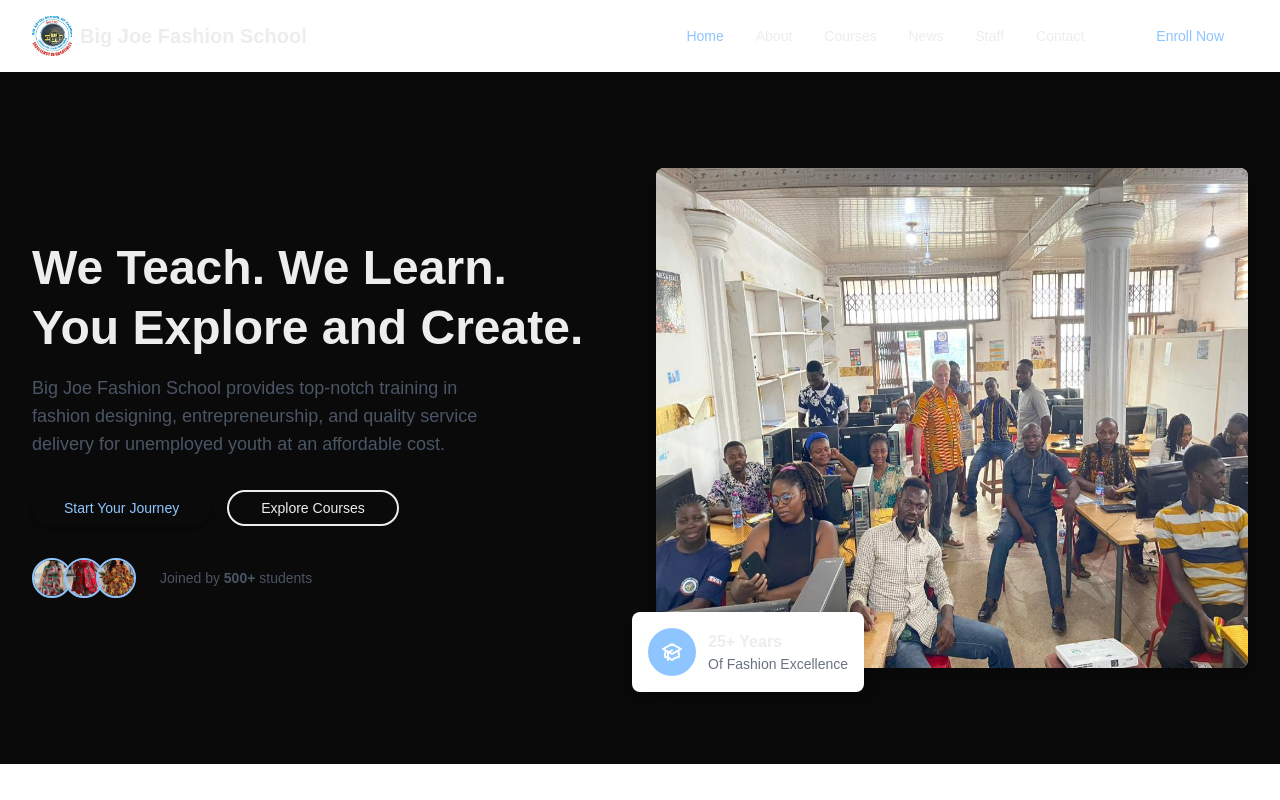
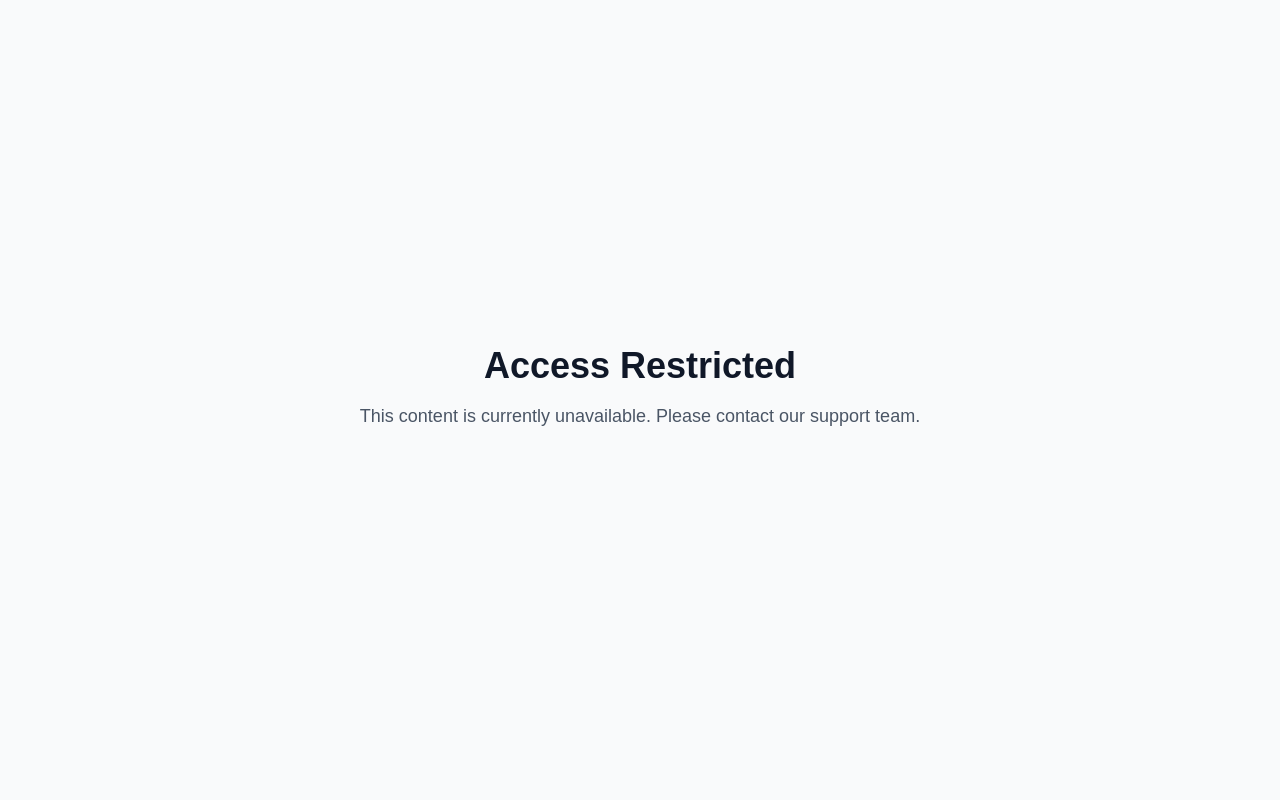
Before and after one commit to Rafik-coder/bigjoefashionschool-agyiri, a Next.js app: page / in a window 1280 px wide. Shown: the top 800 px of the page. Built offline with nearby package versions, Linux system fonts and the light colour scheme.

Commit message:
Unpaid Restriction

```diff
--- a/app/layout.tsx
+++ b/app/layout.tsx
@@ -24,21 +24,15 @@
 }: Readonly<{
   children: React.ReactNode;
 }>) {
-  const unpaid = true;
-
+  // const paid = false;
   return (
     <html lang="en">
       <body
         className={`${geistSans.variable} ${geistMono.variable} antialiased`}
       >
-        {unpaid ? (
-          <>
-            <Navbar />
+        {/* <Navbar />
         {children}
-            <Footer />
-          </>
-        ) : (
-          <>
+        <Footer /> */}
         <div className="min-h-screen flex items-center justify-center bg-gray-50">
           <div className="max-w-2xl mx-auto text-center p-8">
             <h1 className="text-4xl font-bold text-gray-900 mb-4">
@@ -56,8 +50,6 @@
             </Button> */}
           </div>
         </div>
-          </>
-        )}
       </body>
     </html>
   );
```
Lines whose indentation alone changed are shown as unchanged.
